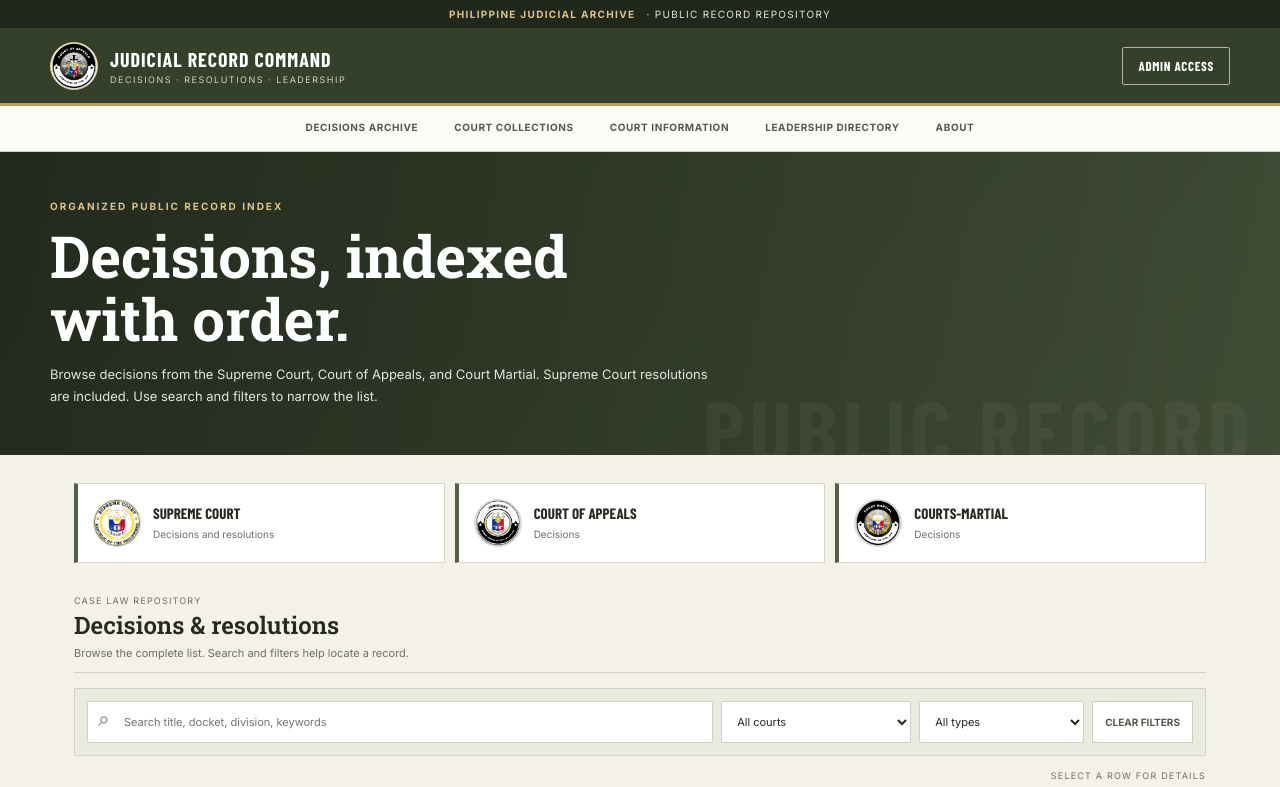
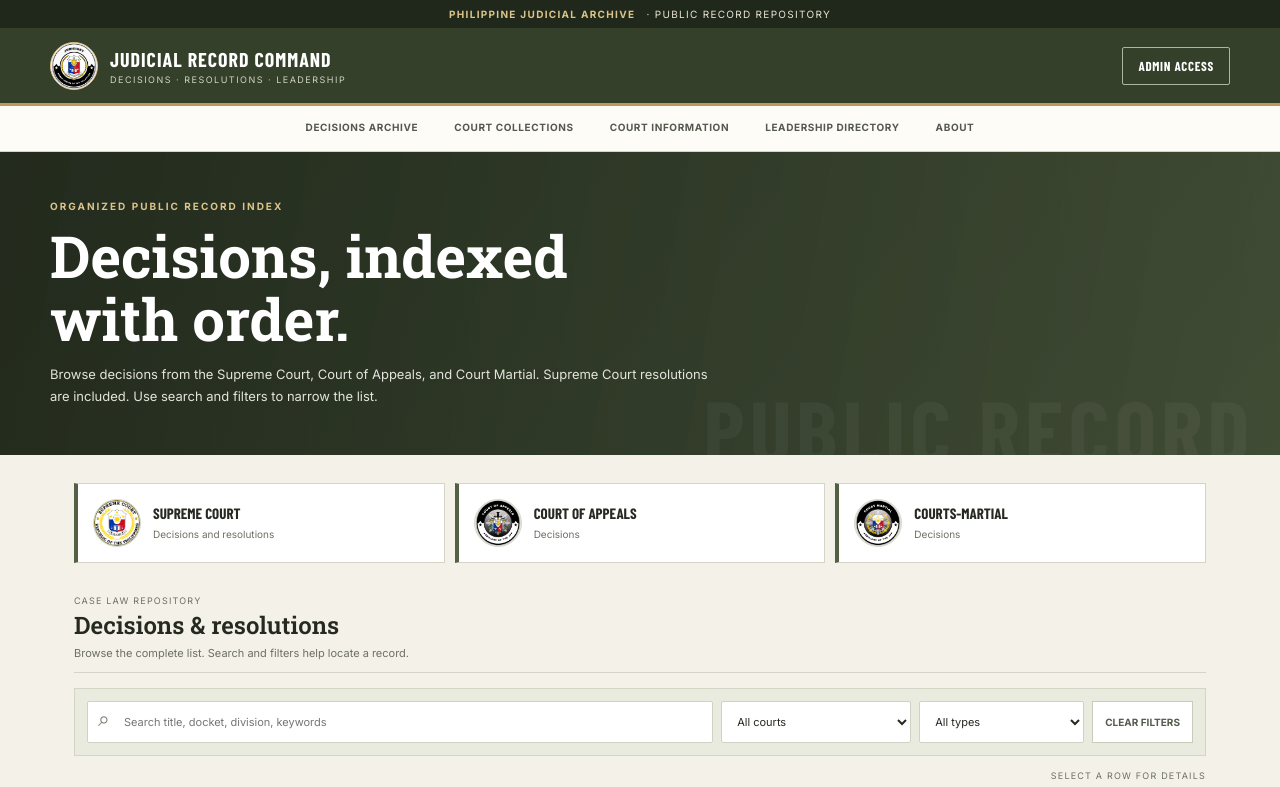
Before and after one commit to parjudiciaryph/judiciary.ph, a plain HTML site: page index.html in a window 1280 px wide. Shown: the top 787 px of the page. Drawn offline with nearby package versions, Linux system fonts and the light colour scheme.

Commit message:
Place the Court of Appeals seal in the header and the Judiciary seal in the middle card

```diff
--- a/index.html
+++ b/index.html
@@ -22,13 +22,13 @@
 </head>
 <body>
   <div class="top-strip"><b>Philippine Judicial Archive</b> · Public record repository</div>
-  <header class="topbar"><a class="brand" href="#top" aria-label="Philippine Judicial Archive home"><span class="seal"><img src="JOINT_SPECIAL_OPERATIONS_20261125_225253_0000.png" alt="Judiciary seal"></span><span><strong>Judicial Record Command</strong><small>Decisions · Resolutions · Leadership</small></span></a><button class="admin-button" id="admin-open">Admin access</button></header>
+  <header class="topbar"><a class="brand" href="#top" aria-label="Philippine Judicial Archive home"><span class="seal"><img src="JOINT_SPECIAL_OPERATIONS_20261125_230046_0000.png" alt="Court of Appeals seal"></span><span><strong>Judicial Record Command</strong><small>Decisions · Resolutions · Leadership</small></span></a><button class="admin-button" id="admin-open">Admin access</button></header>
   <nav class="nav" aria-label="Main navigation"><a href="#archive">Decisions archive</a><a href="#courts">Court collections</a><a href="#court-information">Court information</a><a href="#leadership">Leadership directory</a><a href="#about">About</a></nav>
   <section class="hero" id="top"><div class="kicker">Organized public record index</div><h1>Decisions, indexed<br>with order.</h1><p>Browse decisions from the Supreme Court, Court of Appeals, and Court Martial. Supreme Court resolutions are included. Use search and filters to narrow the list.</p></section>
   <main class="main">
     <section id="courts" aria-label="Court collections"><div class="court-grid">
       <article class="court-card"><span class="court-mark"><img src="IMG_f38f7ae3-5102-4b0a-8a1a-5417c4b7edd0.png" alt="Supreme Court seal"></span><div><strong>Supreme Court</strong><span>Decisions and resolutions</span></div></article>
-      <article class="court-card"><span class="court-mark"><img src="JOINT_SPECIAL_OPERATIONS_20261125_230046_0000.png" alt="Court of Appeals seal"></span><div><strong>Court of Appeals</strong><span>Decisions</span></div></article>
+      <article class="court-card"><span class="court-mark"><img src="JOINT_SPECIAL_OPERATIONS_20261125_225253_0000.png" alt="Judiciary seal"></span><div><strong>Court of Appeals</strong><span>Decisions</span></div></article>
       <article class="court-card"><span class="court-mark"><img src="JOINT_SPECIAL_OPERATIONS_20261125_231103_0000.png" alt="Court Martial seal"></span><div><strong>Courts-Martial</strong><span>Decisions</span></div></article>
     </div></section>
     <section id="archive" aria-labelledby="archive-title"><div class="section-heading"><div><div class="eyebrow">Case law repository</div><h2 id="archive-title">Decisions &amp; resolutions</h2><p>Browse the complete list. Search and filters help locate a record.</p></div></div><div class="filter-panel"><div class="filters"><label class="search"><input class="control" id="search" type="search" placeholder="Search title, docket, division, keywords" aria-label="Search the decisions list"></label><select class="control" id="court-filter" aria-label="Filter by court"><option value="all">All courts</option><option>Supreme Court</option><option>Court of Appeals</option><option>Court Martial</option></select><select class="control" id="type-filter" aria-label="Filter by record type"><option value="all">All types</option><option>Decision</option><option>Resolution</option></select><button class="clear-button" id="clear">Clear filters</button></div></div><div class="toolbar"><span class="results" id="results" aria-live="polite"></span><span class="eyebrow">Select a row for details</span></div><div id="records-list"></div></section>
```
